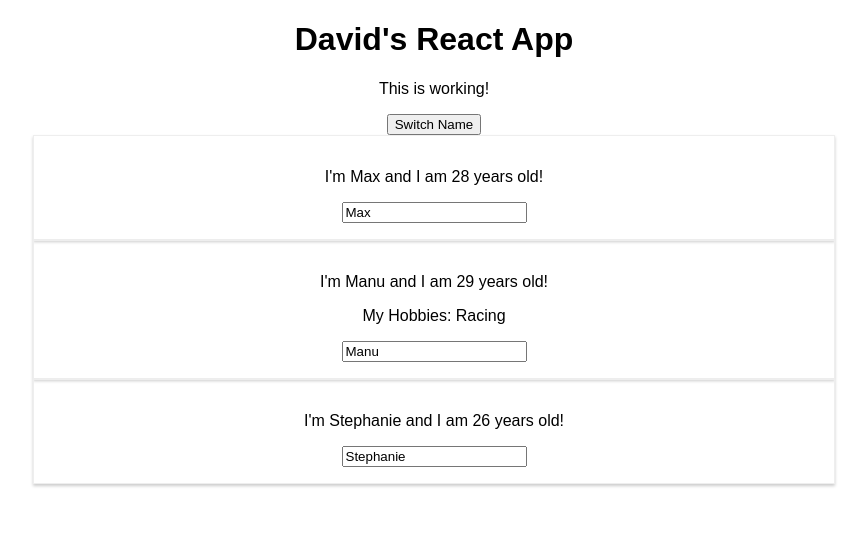
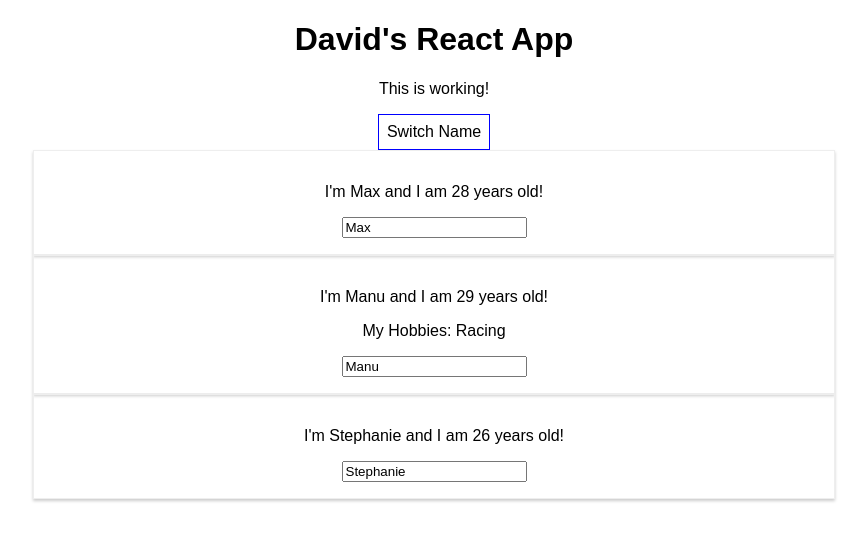
Before and after one commit to davidbolton1/React-Complete-G, a React (Create React App) app: page / in a window 1280 px wide. Shown: the top 540 px of the page, without its empty margins (206-1073 px from the left). Built offline with nearby package versions, Linux system fonts and the light colour scheme.

Commit message:
added inline style for button

```diff
--- a/src/App.js
+++ b/src/App.js
@@ -47,11 +47,19 @@
   }
 
   render() {
+    const style = {
+      backgroundColor: 'white',
+      font: 'inherit',
+      border: '1px solid blue',
+      padding: '8px'
+    };
      return (
       <div className="App">
         <h1>David's React App</h1>
         <p>This is working!</p>
-        <button onClick={() => this.switchNameHandler('Tollsfsafa')}>Switch Name</button>
+        <button
+        style={style}
+        onClick={() => this.switchNameHandler('Tollsfsafa')}>Switch Name</button>
         <Person
         name={this.state.persons[0].name} age={this.state.persons[0].age}/>
         <Person
```
